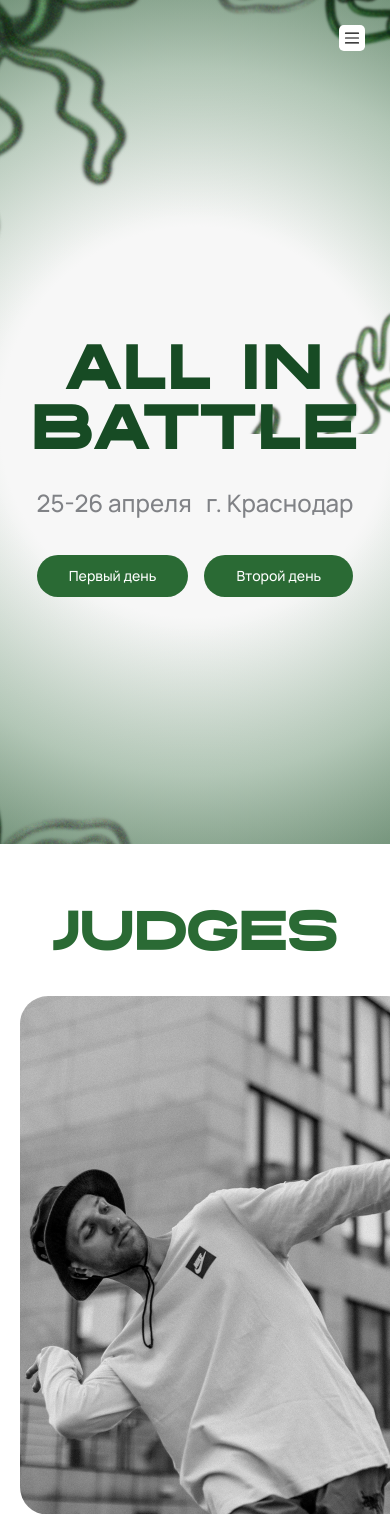
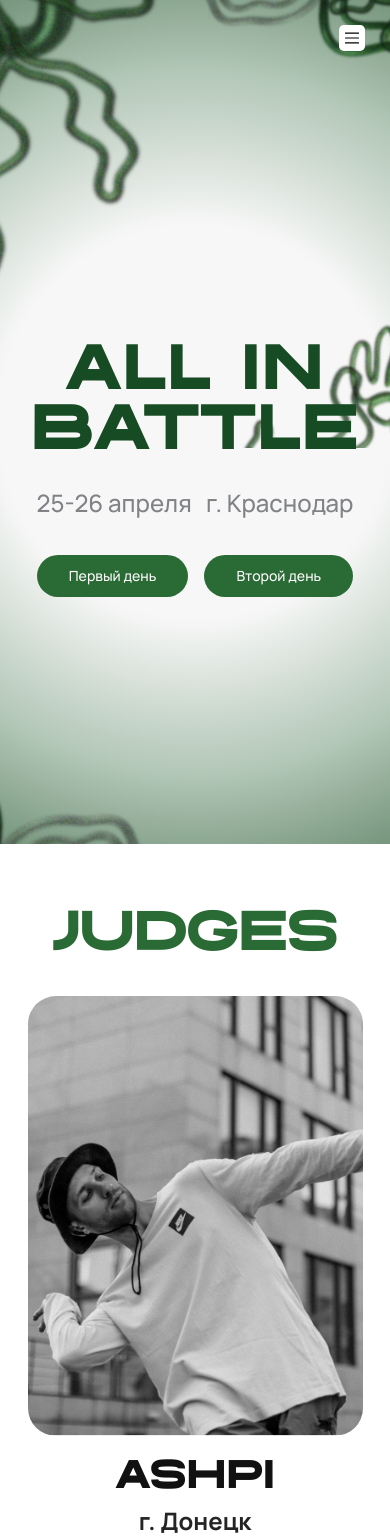
Before and after one commit to FibEli3/ALL-IN-BATTLE, a Next.js app: page / in a window 390 px wide. Shown: the top 1536 px of the page. Built offline with nearby package versions, Linux system fonts and the light colour scheme.

Commit message:
fix: tighten mobile hero corner anchoring and prevent lineup card overflow

```diff
--- a/src/app/page.tsx
+++ b/src/app/page.tsx
@@ -239,12 +239,12 @@ function PersonCard({
 }: PersonCardProps) {
   return (
     <article
-      className={`lineup-card mx-auto w-full max-w-[395px] text-center ${orderClass} ${offsetClass}`}
+      className={`lineup-card mx-auto w-full max-w-[335px] text-center min-[423px]:max-w-[395px] ${orderClass} ${offsetClass}`}
       data-reveal={revealIndex}
     >
       <div className="lineup-card-reveal">
-        <div className={`mx-auto w-full max-w-[395px] origin-top ${tiltClass}`}>
-          <div className="mx-auto w-full max-w-[395px] overflow-hidden rounded-[28px]">
+        <div className={`mx-auto w-full max-w-[335px] origin-top min-[423px]:max-w-[395px] ${tiltClass}`}>
+          <div className="mx-auto w-full max-w-[335px] overflow-hidden rounded-[28px] min-[423px]:max-w-[395px]">
             <Image
               src={image}
               alt={name}
@@ -283,7 +283,7 @@ function TrioSection({
       className="snap-section relative mx-auto w-full max-w-[1440px] overflow-hidden px-5 py-16 md:px-8 md:py-24"
     >
       <h2 className={`lineup-title relative z-10 text-center ${sectionHeadingClass}`}>{title}</h2>
-      <div className="mx-auto mt-8 grid w-full max-w-[1400px] gap-8 md:grid-cols-3 md:items-start md:gap-x-16">
+      <div className="mx-auto mt-8 grid w-full max-w-[1400px] justify-items-center gap-8 md:grid-cols-3 md:items-start md:gap-x-16">
         {people.map((person, index) => (
           <PersonCard key={person.name} revealIndex={person.revealIndex ?? index + 1} {...person} />
         ))}
@@ -318,7 +318,7 @@ export default function Home() {
           alt=""
           width={380}
           height={380}
-          className="pointer-events-none absolute left-[-72px] top-[-26px] h-auto w-[56vw] min-w-[190px] max-w-[240px] opacity-95 mix-blend-multiply md:left-[-90px] md:top-[-56px] md:w-[34vw] md:min-w-[220px] md:max-w-[520px]"
+          className="pointer-events-none absolute left-[-64px] top-[-14px] h-auto w-[210px] opacity-95 mix-blend-multiply min-[375px]:left-[-70px] min-[375px]:top-[-18px] min-[375px]:w-[230px] min-[423px]:w-[250px] md:left-[-90px] md:top-[-56px] md:w-[34vw] md:min-w-[220px] md:max-w-[520px]"
           priority
         />
         <Image
@@ -326,7 +326,7 @@ export default function Home() {
           alt=""
           width={380}
           height={380}
-          className="pointer-events-none absolute right-[-96px] top-[-24px] h-auto w-[74vw] min-w-[250px] max-w-[300px] opacity-95 mix-blend-multiply md:right-[-150px] md:top-[-40px] md:w-[52vw] md:min-w-[360px] md:max-w-[900px]"
+          className="pointer-events-none absolute right-[-84px] top-[-12px] h-auto w-[260px] opacity-95 mix-blend-multiply min-[375px]:right-[-90px] min-[375px]:w-[290px] min-[423px]:w-[320px] md:right-[-150px] md:top-[-40px] md:w-[52vw] md:min-w-[360px] md:max-w-[900px]"
           priority
         />
         <Image
@@ -334,7 +334,7 @@ export default function Home() {
           alt=""
           width={360}
           height={360}
-          className="pointer-events-none absolute bottom-[-58px] left-[-68px] h-auto w-[56vw] min-w-[190px] max-w-[236px] opacity-95 mix-blend-multiply md:bottom-[-72px] md:left-[-84px] md:w-[30vw] md:min-w-[220px] md:max-w-[430px]"
+          className="pointer-events-none absolute bottom-[-54px] left-[-62px] h-auto w-[210px] opacity-95 mix-blend-multiply min-[375px]:left-[-70px] min-[375px]:bottom-[-58px] min-[375px]:w-[228px] min-[423px]:w-[244px] md:bottom-[-72px] md:left-[-84px] md:w-[30vw] md:min-w-[220px] md:max-w-[430px]"
           priority
         />
         <HeroNavigation items={navItems} />
@@ -398,7 +398,7 @@ export default function Home() {
             <h2 className={`lineup-title relative z-10 text-center ${sectionHeadingClass} md:text-left`}>
               PHOTO
             </h2>
-            <div className="mt-16 max-w-[420px]">
+            <div className="mt-16 max-w-[395px]">
               <PersonCard
                 name="VALENTINA"
                 image="/photo/valentina.jpg"
```
